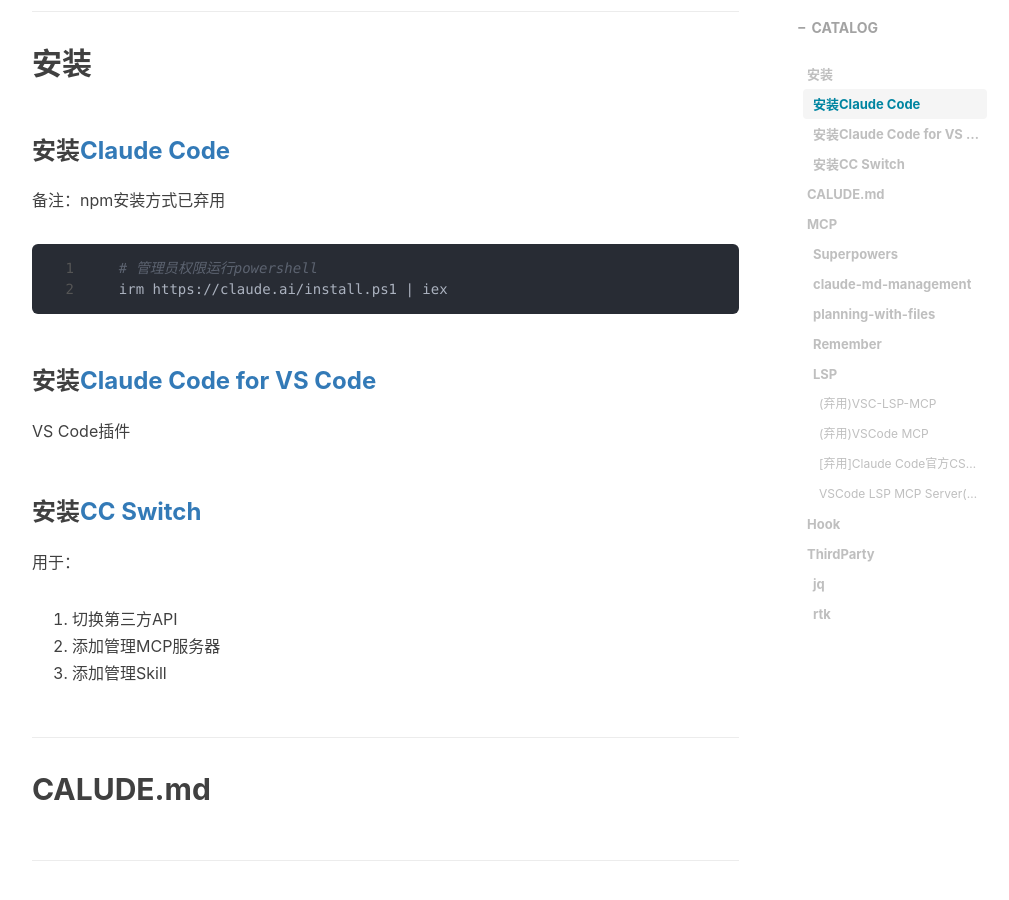
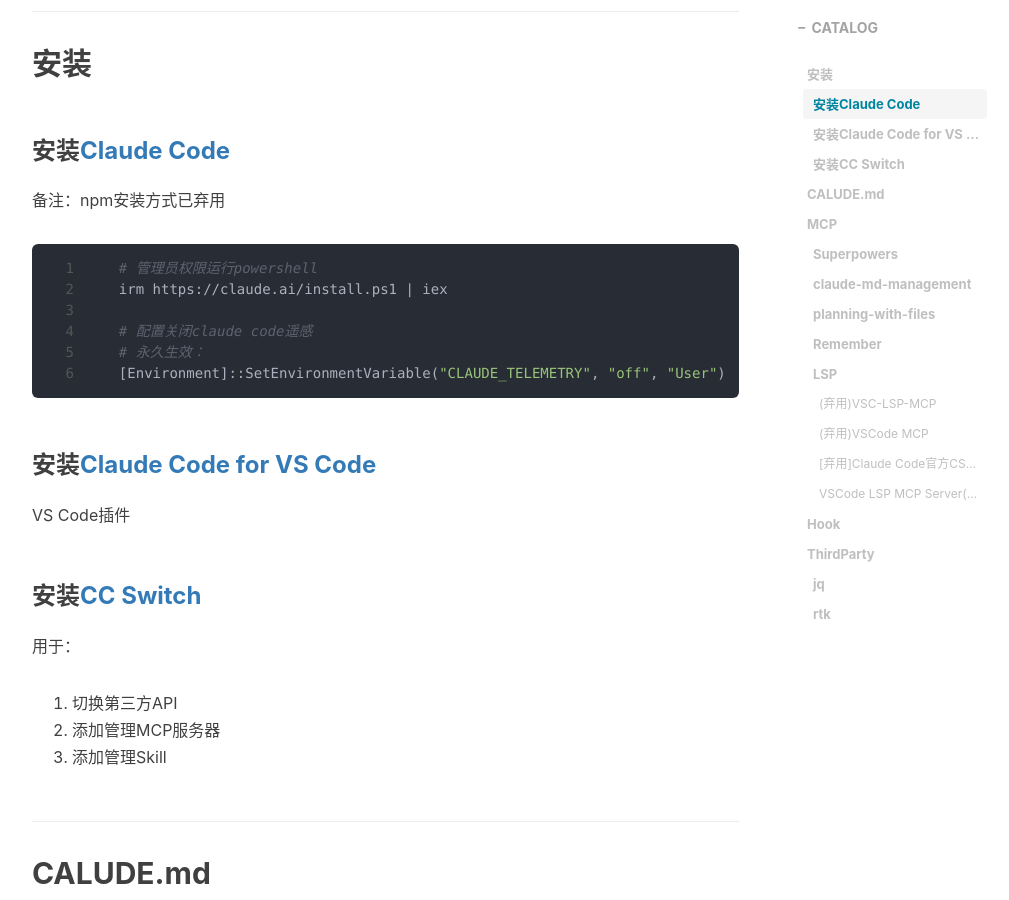
Before and after one commit to gumcstronger/gumcstronger.github.io, a Jekyll site: the page built from _posts/2026/2026-04-09-claude-code-config.md, in a window 1280 px wide and 900 px high, scrolled down 610 px. Shown: the whole window, without its empty margins (233-1242 px from the left). Built offline with Jekyll 4.4.1, drawn with Linux system fonts in a browser that asks for light colours; nearby versions of some CDN libraries; comment, search, counter and statistics services are not loaded.

Commit message:
Update 2026-04-09-claude-code-config.md

````diff
--- a/_posts/2026/2026-04-09-claude-code-config.md
+++ b/_posts/2026/2026-04-09-claude-code-config.md
@@ -17,10 +17,14 @@
 
   备注：npm安装方式已弃用
 
-  ```bash
+```bash
   # 管理员权限运行powershell
   irm https://claude.ai/install.ps1 | iex
-  ```
+
+  # 配置关闭claude code遥感
+  # 永久生效：
+  [Environment]::SetEnvironmentVariable("CLAUDE_TELEMETRY", "off", "User")
+```
 
 ### 安装[Claude Code for VS Code](vscode:extension/anthropic.claude-code)
 
@@ -42,7 +46,7 @@
 
 ### claude-md-management
 
-### planning-with-files
+### ~~planning-with-files~~
 
 ### Remember
 
````
